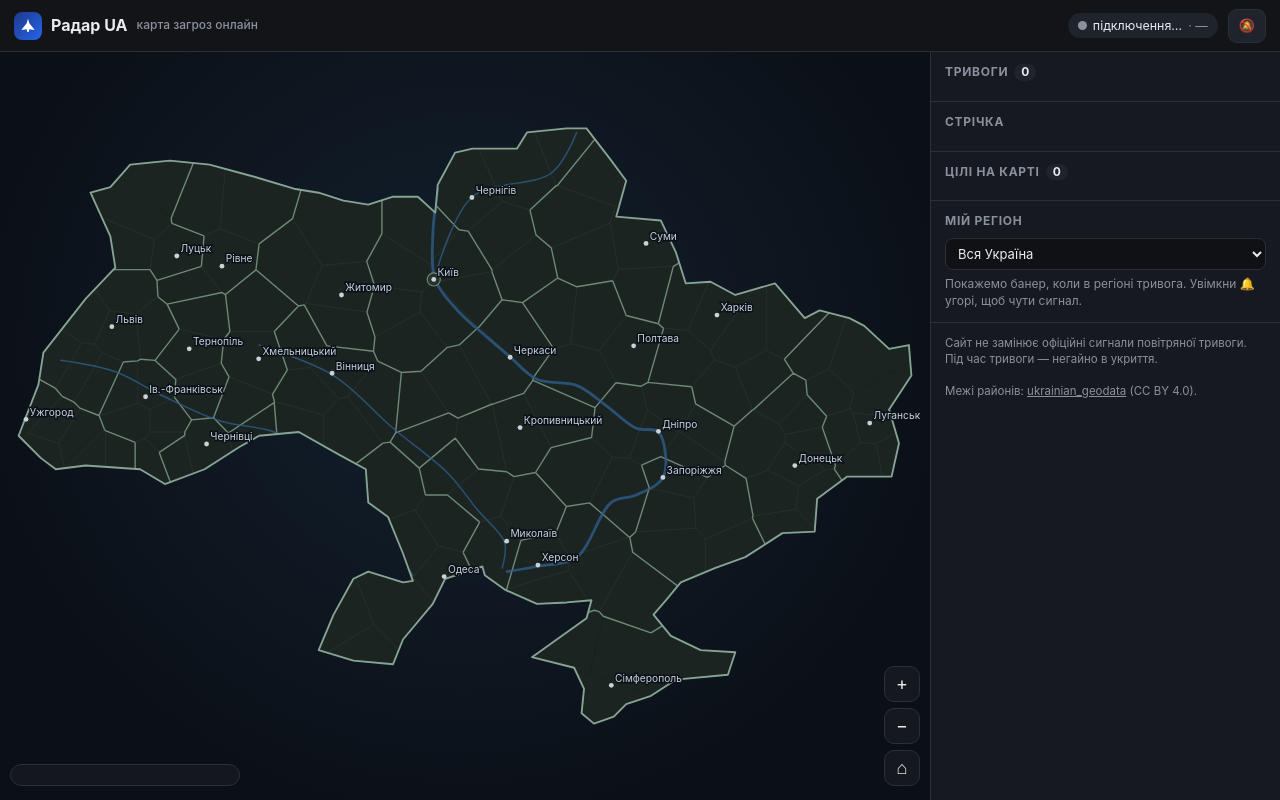
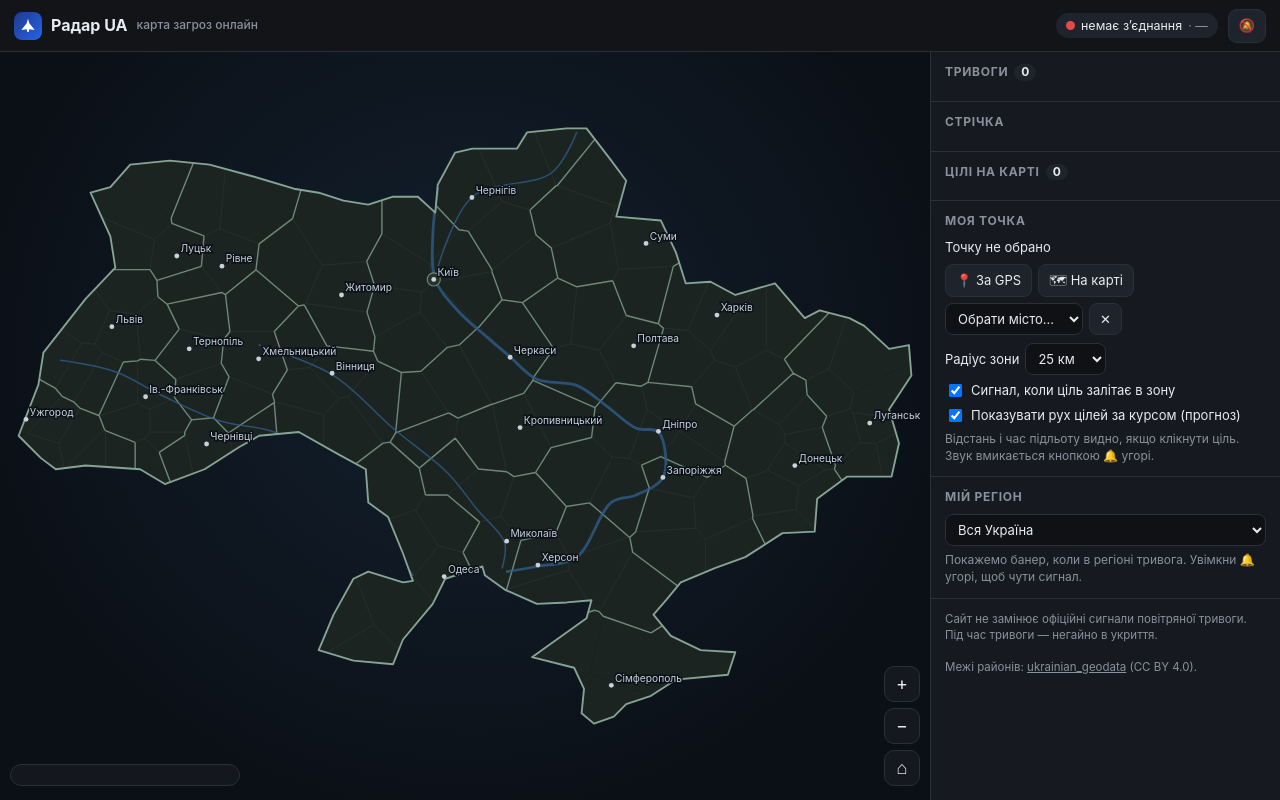
Before and after one commit to Gaimerctrl/truvoga, a plain HTML site: page index.html in a window 1280 px wide. Drawn offline with nearby package versions, Linux system fonts and the light colour scheme; no server answers.

Commit message:
Update index.html

```diff
--- a/index.html
+++ b/index.html
@@ -6,8 +6,8 @@
 <meta name="theme-color" content="#121417">
 <title>Карта повітряних загроз України онлайн</title>
 <meta name="description" content="Карта повітряних тривог, шахедів і ракет в Україні в реальному часі.">
-<link rel="stylesheet" href="style.css?v=4">
-<script src="config.js?v=4"></script>
+<link rel="stylesheet" href="style.css?v=7">
+<script src="config.js?v=7"></script>
 <script src="https://cdnjs.cloudflare.com/ajax/libs/d3/7.9.0/d3.min.js"></script>
 <script src="https://cdn.jsdelivr.net/npm/@supabase/supabase-js@2"></script>
 </head>
@@ -26,6 +26,7 @@
     <div id="mapwrap">
       <svg id="map"></svg>
       <div id="legend" class="float"></div>
+      <div id="zoneBanner"></div>
       <div id="popup" class="float"></div>
       <div id="hint"></div>
       <div id="zoombtns"><button id="zin" title="Наблизити">+</button><button id="zout" title="Віддалити">−</button><button id="zreset" title="Вся країна">⌂</button></div>
@@ -44,6 +45,15 @@
           <h2>Цілі на карті <span class="cnt" id="objCnt">0</span></h2>
           <div id="objList"></div>
         </section>
+        <section id="homeSec">
+          <h2>Моя точка</h2>
+          <div id="homeTxt" style="font-size:13px;margin-bottom:8px"></div>
+          <div class="btns"><button class="btn" id="homeGps">📍 За GPS</button><button class="btn" id="homePick">🗺 На карті</button><select id="homeCity"></select><button class="btn" id="homeClear" title="Прибрати точку">✕</button></div>
+          <label class="inline" style="margin-top:8px">Радіус зони <select id="zoneR"><option value="10">10 км</option><option value="25">25 км</option><option value="50">50 км</option><option value="100">100 км</option></select></label>
+          <label class="inline"><input type="checkbox" id="zoneAlert"> Сигнал, коли ціль залітає в зону</label>
+          <label class="inline"><input type="checkbox" id="extrapOn"> Показувати рух цілей за курсом (прогноз)</label>
+          <div class="empty" style="font-size:12px">Відстань і час підльоту видно, якщо клікнути ціль. Звук вмикається кнопкою 🔔 угорі.</div>
+        </section>
         <section>
           <h2>Мій регіон</h2>
           <select id="regionSel" style="width:100%"></select>
@@ -56,6 +66,6 @@
 </div>
 <div id="toast"></div>
 <script>document.getElementById('siteName').textContent=(window.APP_CONFIG||{}).SITE_NAME||'Радар UA';</script>
-<script src="map.js?v=4"></script>
+<script src="map.js?v=7"></script>
 </body>
 </html>
```
